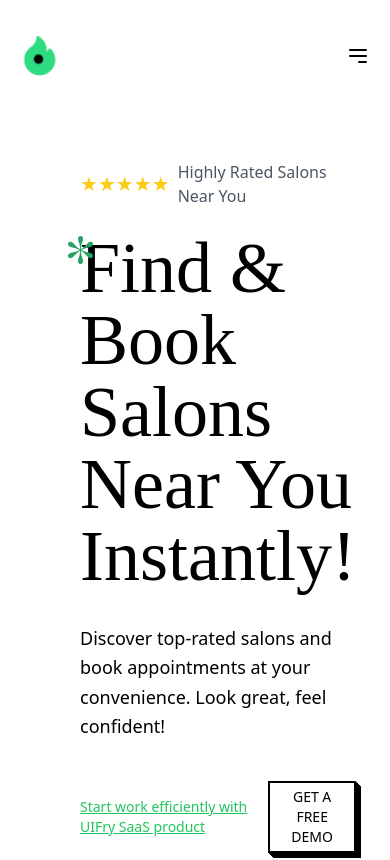
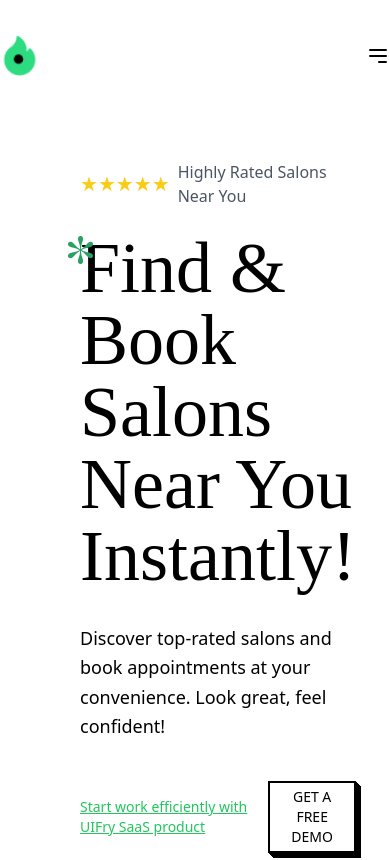
Before and after one commit to Abhishekk-bari/Saloon-Frontend, a React (Vite) app: page / in a window 390 px wide. Shown: the top 860 px of the page. Built offline with nearby package versions, Linux system fonts and the light colour scheme; a web font is replaced by a local one.

Commit message:
navbar change miss

```diff
--- a/src/components/Navbar.tsx
+++ b/src/components/Navbar.tsx
@@ -14,8 +14,8 @@ function Navbar() {
   }
 
   return (
-    <div className="fixed w-full top-5 z-50 bg-n-8/90 backdrop-blur-sm border-n-6 lg:bg-n-8/90 lg:backdrop-blur-sm">
-      <div className="flex items-center px-5 lg:px-7.5 xl:px-10 max-lg:py-4">
+    <div className="fixed w-full top-5 z-50 bg-n-8/90 backdrop-blur-xl border-n-6 lg:bg-n-8/90 lg:backdrop-blur-sm ">
+      <div className="flex items-center lg:px-7.5 xl:px-10 max-lg:py-4">
         {/* Logo */}
         <a className="block xl:mr-8">
           <img src={logo} width={40} height={20} alt="logo" />
```
